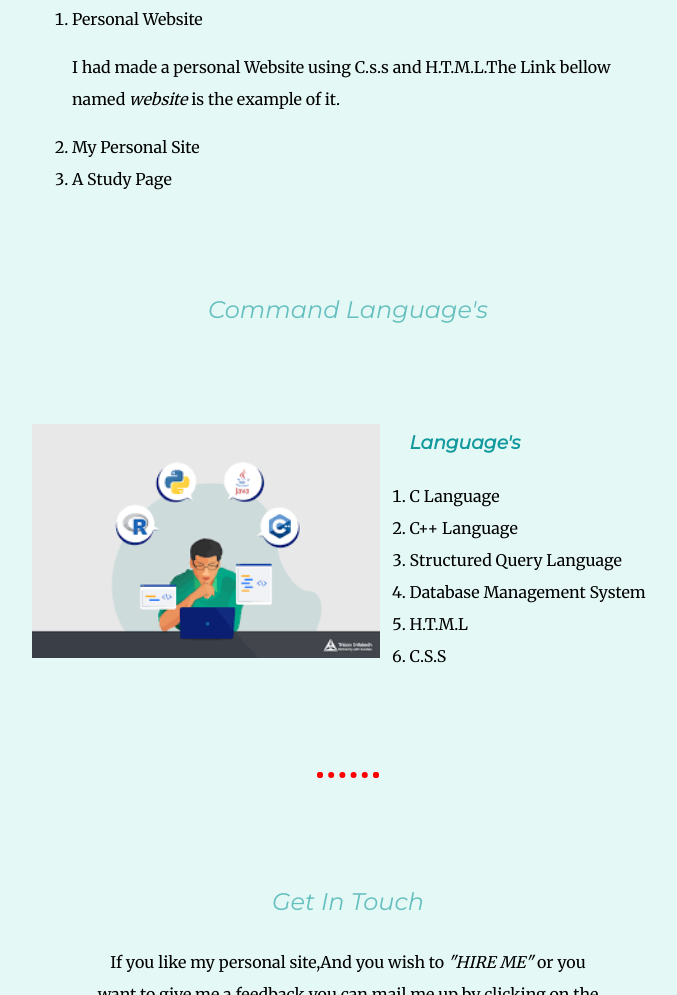
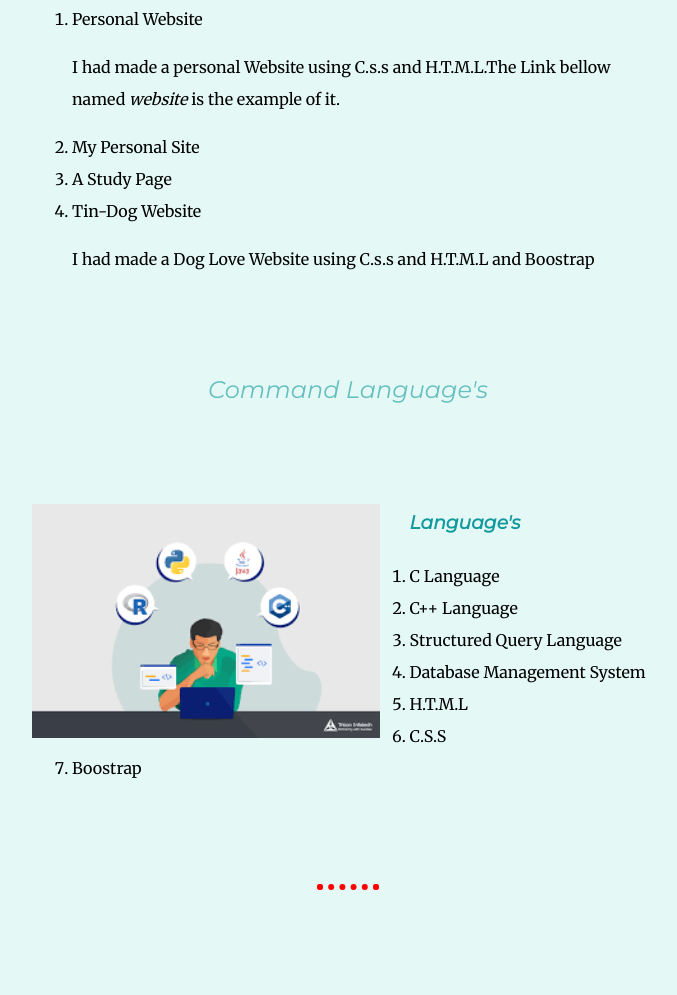
Before and after one commit to MISHRA2318/personal-site, a plain HTML site: page index.html in a window 1280 px wide. Shown: the part 2664-3659 px from the top of the page, without its empty margins (292-969 px from the left). Drawn offline with Linux system fonts and the light colour scheme.

Commit message:
Update index.html

```diff
--- a/index.html
+++ b/index.html
@@ -48,7 +48,10 @@
               <p>I had made a personal Website using C.s.s and H.T.M.L.The Link bellow named <i>website</i> is the example of it.</p>
                <li>My Personal Site</li>
                <li>A Study Page</li>
+              <li>Tin-Dog Website</li>
+              <p>I had made a Dog Love Website using C.s.s and H.T.M.L and Boostrap</p>
             </ol>
+
 
           </div>
 
@@ -63,6 +66,7 @@
               <li>Database Management System</li>
               <li>H.T.M.L</li>
               <li>C.S.S</li>
+              <li>Boostrap</li>
             </ol>
 
           </div>
```
